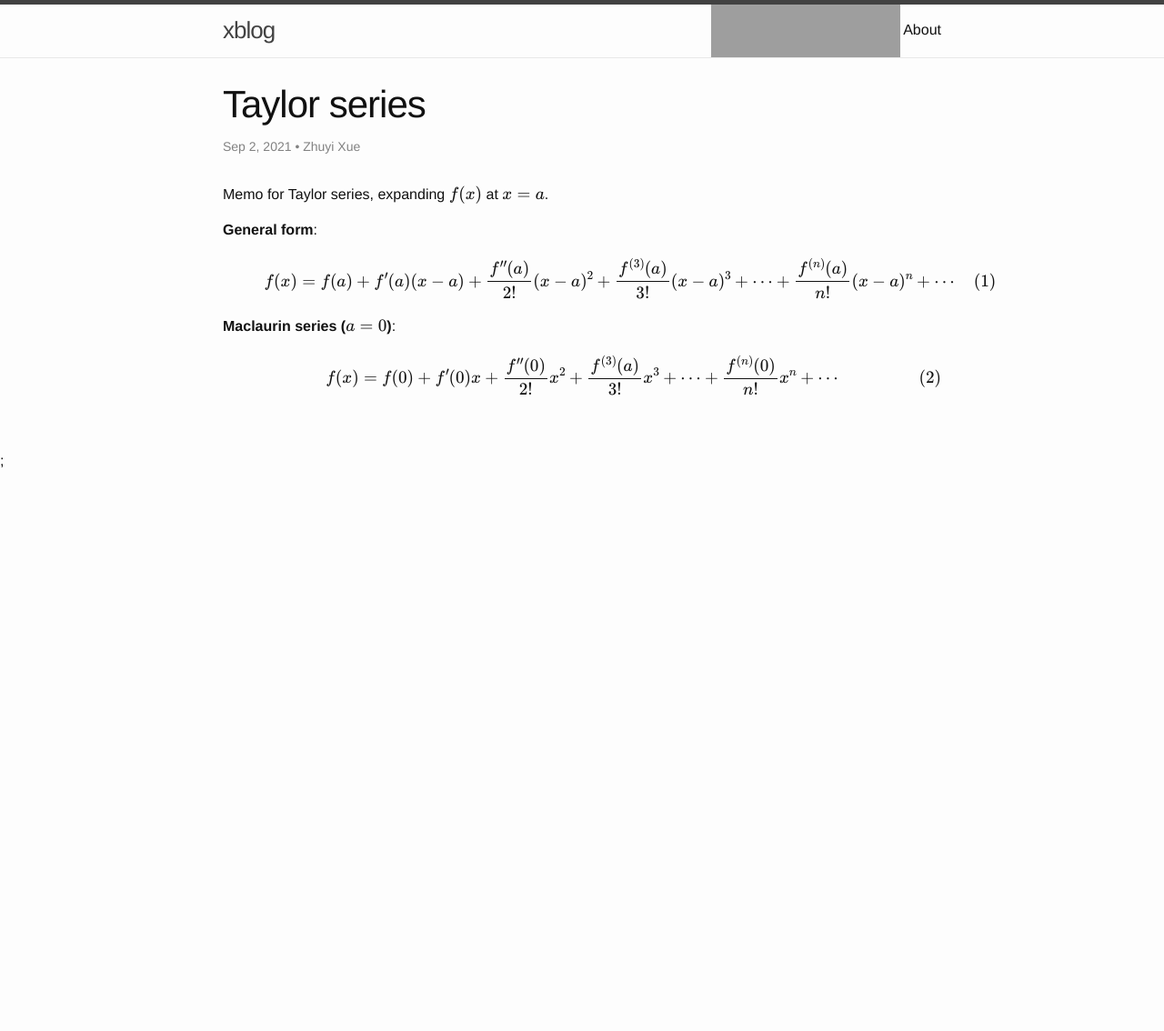
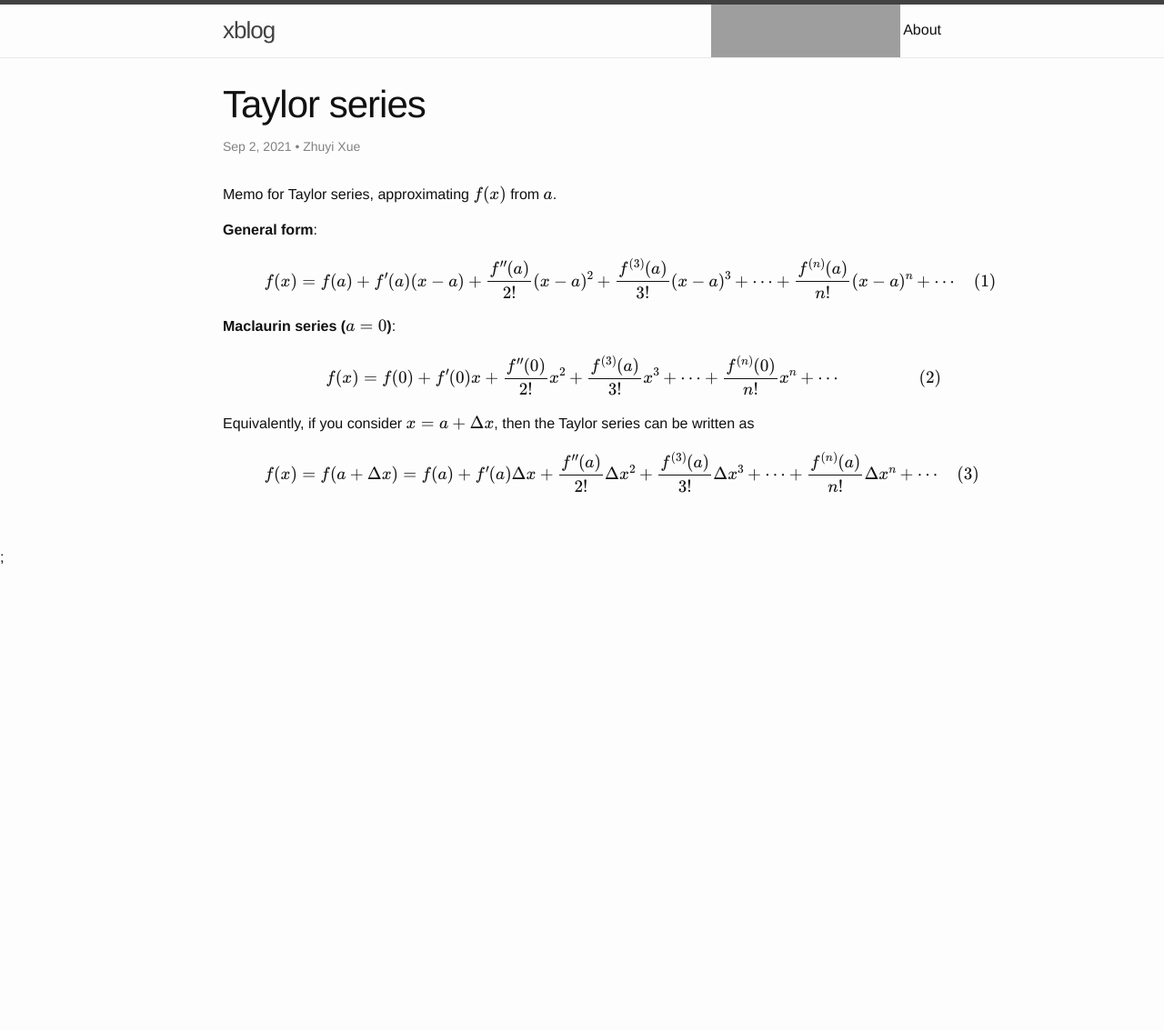
Before and after one commit to zyxue/zyxue.github.io, a Jekyll site: the page built from _posts/2021-09-02-taylor-series.md, in a window 1280 px wide. Shown: the whole page at 91% size. Built offline with Jekyll 4.4.1, drawn with Linux system fonts in a browser that asks for light colours; formulas are drawn with MathJax 3; comment, search, counter and statistics services are not loaded; before the commit the page ends 954 px from its top, so only the background shows below that; grey boxes are pictures that could not be loaded.

Commit message:
updated _posts/2021-09-02-taylor-series.md

```diff
--- a/_posts/2021-09-02-taylor-series.md
+++ b/_posts/2021-09-02-taylor-series.md
@@ -5,7 +5,7 @@ author: Zhuyi Xue
 tags: statistics
 ---
 
-Memo for Taylor series, expanding $f(x)$ at $x=a$.
+Memo for Taylor series, approximating $f(x)$ from $a$.
 
 **General form**:
 
@@ -15,7 +15,6 @@ f(x) = f(a) + f'(a)(x - a) + \frac{f''(a)}{2!}(x - a)^2 + \frac{f^{(3)}(a)}{3!}(
 \end{equation}
 $$
 
-
 **Maclaurin series ($a = 0$)**:
 
 $$
@@ -23,3 +22,12 @@ $$
 f(x) = f(0) + f'(0)x + \frac{f''(0)}{2!}x^2 + \frac{f^{(3)}(a)}{3!}x^3 + \cdots + \frac{f^{(n)}(0)}{n!}x^n + \cdots
 \end{equation}
 $$
+
+
+Equivalently, if you consider $x = a + \Delta x$, then the Taylor series can be written as
+
+$$
+\begin{equation}
+f(x) = f(a + \Delta x) = f(a) + f'(a)\Delta x + \frac{f''(a)}{2!}\Delta x^2 + \frac{f^{(3)}(a)}{3!}\Delta x^3 + \cdots + \frac{f^{(n)}(a)}{n!}\Delta x^n + \cdots
+\end{equation}
+$$
```
